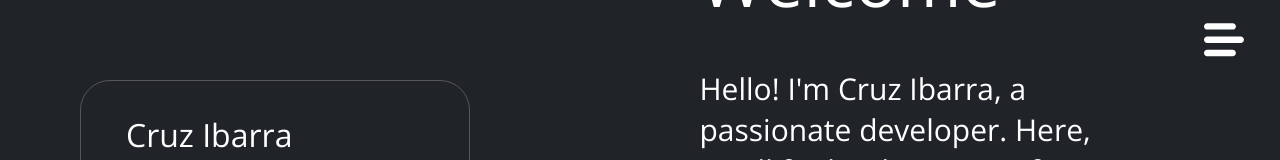
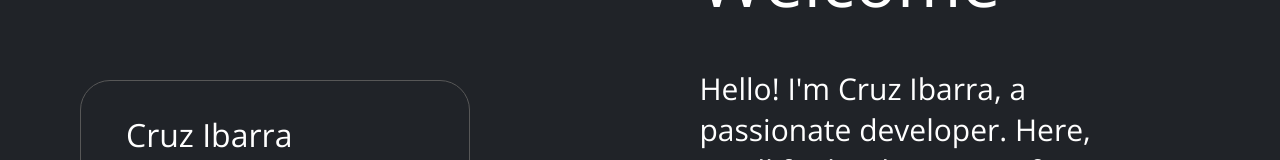
Before and after one commit to cmir22/portfolio, a React (Vite) app: page / in a window 1280 px wide. Shown: the top 160 px of the page. Built offline with nearby package versions, Linux system fonts and the light colour scheme.

Commit message:
Removed burguer icon

```diff
--- a/src/components/Navbar/Navbar.tsx
+++ b/src/components/Navbar/Navbar.tsx
@@ -1,5 +1,5 @@
 import "./Navbar.scss";
-import BurgerIcon from "../../assets/Icons/burger.svg";
+// import BurgerIcon from "../../assets/Icons/burger.svg";
 
 const NavBar = () => {
   return (
@@ -7,9 +7,9 @@ const NavBar = () => {
       <nav>
         <div className="navbarContainer">
           <div className="iconContainer">
-            <div className="burgerIconContainer">
+            {/* <div className="burgerIconContainer">
               <img src={BurgerIcon} />
-            </div>
+            </div> */}
           </div>
         </div>
       </nav>
```
Also changed, not shown: 1 other file (tests, documents, lock files or other folders).
